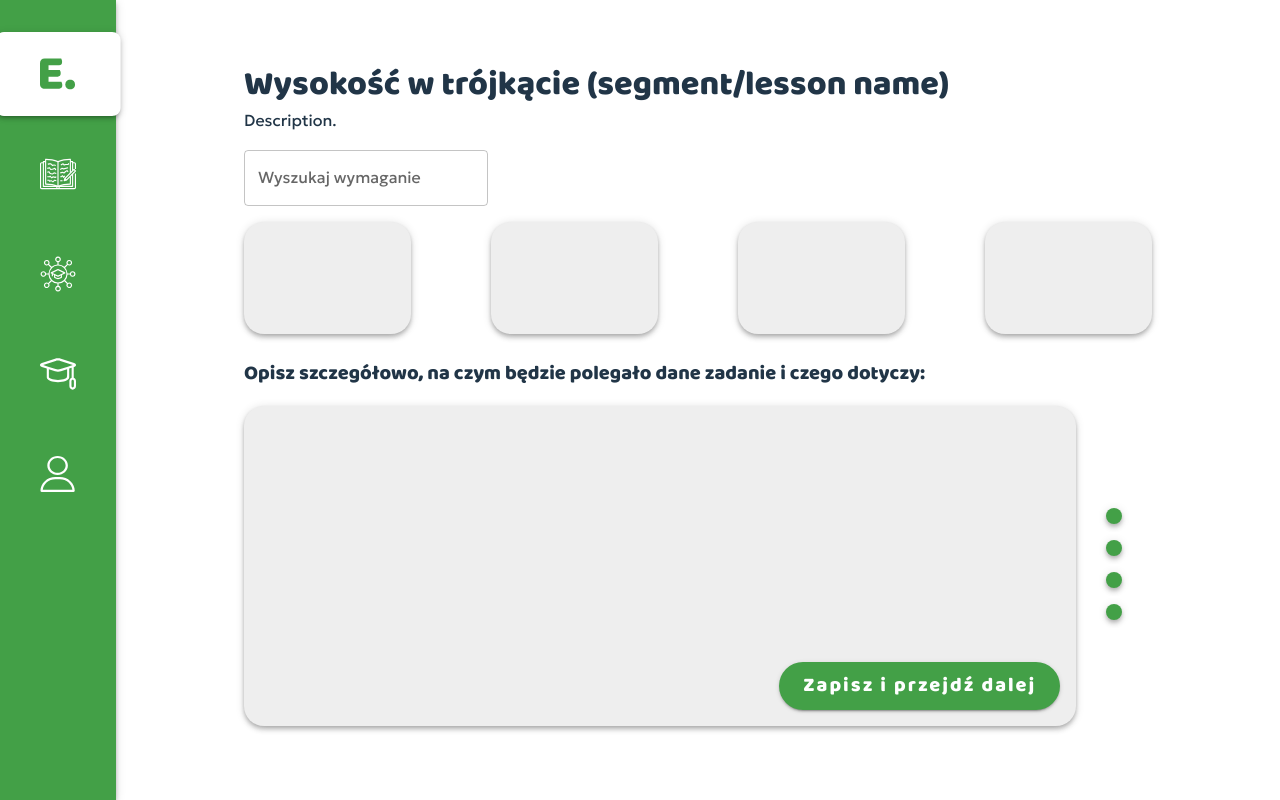
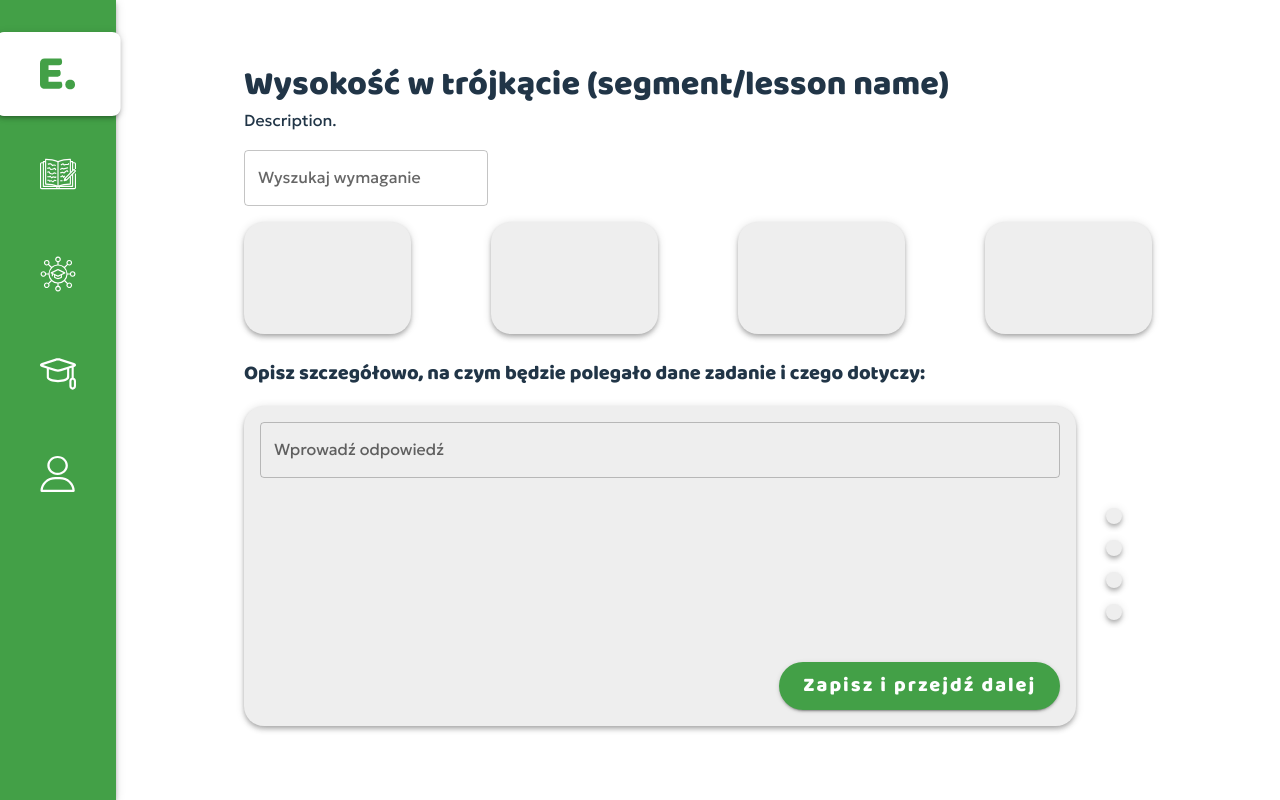
Before and after one commit to EdutieProject/edutie-frontend, a React (Vite) app in the folder edutie-frontend/: page /creation/lrd in a window 1280 px wide. Built offline with nearby package versions, Linux system fonts and the light colour scheme.

Commit message:
Buttons changing colors onclick

```diff
--- a/edutie-frontend/src/views/LRDCreationView.jsx
+++ b/edutie-frontend/src/views/LRDCreationView.jsx
@@ -3,9 +3,24 @@ import NavLayout from "./layout/NavLayout";
 import Surface from "../components/global/Surface";
 import RoundedButton from "../components/global/RoundedButton.jsx";
 import CircleButton from "../components/global/CircleButton.jsx";
+import { useState } from "react";
 
 export default function LRDCreationView() {
   const theme = useTheme();
+  const [buttonClicked, setButtonClicked] = useState("firstButton");
+  const [firstButtonColor, setFirstButtonColor] = useState(
+    theme.palette.surface
+  );
+  const [secondButtonColor, setSecondButtonColor] = useState(
+    theme.palette.surface
+  );
+  const [thirdButtonColor, setThirdButtonColor] = useState(
+    theme.palette.surface
+  );
+  const [fourthButtonColor, setFourthButtonColor] = useState(
+    theme.palette.surface
+  );
+
   return (
     <NavLayout mode="flex">
       <Typography fontFamily={"Baloo"} variant="h4">
@@ -59,6 +74,7 @@ export default function LRDCreationView() {
             <Surface sx={{ height: "10vh" }}></Surface>
           </Grid>
         </Grid>
+
         <Grid sx={{ marginBottom: theme.spacing(2) }}>
           <Typography fontFamily={"Baloo"} variant="h6">
             Opisz szczegółowo, na czym będzie polegało dane zadanie i czego
@@ -66,9 +82,17 @@ export default function LRDCreationView() {
           </Typography>
         </Grid>
         <Grid container>
-          <Grid xs item>
+          <InputSurface buttonClicked={buttonClicked}></InputSurface>
+          {/* <Grid xs item>
             <Surface>
-              <Grid item sx={{ height: "30vh" }}></Grid>
+              <Grid item sx={{ height: "30vh" }}>
+                <TextField
+                  label="Wprowadź odpowiedź"
+                  multiline
+                  fullWidth
+                  maxRows={6}
+                />
+              </Grid>
               <Grid
                 container
                 sx={{
@@ -82,7 +106,7 @@ export default function LRDCreationView() {
                 ></RoundedButton>
               </Grid>
             </Surface>
-          </Grid>
+          </Grid> */}
           <Grid
             container
             direction="column"
@@ -93,16 +117,60 @@ export default function LRDCreationView() {
             xs={1}
           >
             <Grid item sx={{ marginBottom: theme.spacing(1) }}>
-              <CircleButton size={1}></CircleButton>
+              <CircleButton
+                onClick={() => {
+                  setButtonClicked("firstButton");
+                  setSecondButtonColor(theme.palette.surface);
+                  setFirstButtonColor("");
+                  setFourthButtonColor(theme.palette.surface);
+                  setThirdButtonColor(theme.palette.surface);
+                }}
+                bgColor={firstButtonColor}
+                id="firstButton"
+                size={1}
+              ></CircleButton>
             </Grid>
             <Grid item sx={{ marginBottom: theme.spacing(1) }}>
-              <CircleButton size={1}></CircleButton>
+              <CircleButton
+                onClick={() => {
+                  setButtonClicked("secondButton");
+                  setSecondButtonColor("");
+                  setFirstButtonColor(theme.palette.surface);
+                  setFourthButtonColor(theme.palette.surface);
+                  setThirdButtonColor(theme.palette.surface);
+                }}
+                bgColor={secondButtonColor}
+                id="secondButton"
+                size={1}
+              ></CircleButton>
             </Grid>
             <Grid item sx={{ marginBottom: theme.spacing(1) }}>
-              <CircleButton size={1}></CircleButton>
+              <CircleButton
+                onClick={() => {
+                  setButtonClicked("thirdButton");
+                  setSecondButtonColor(theme.palette.surface);
+                  setFirstButtonColor(theme.palette.surface);
+                  setFourthButtonColor(theme.palette.surface);
+                  setThirdButtonColor("");
+                }}
+                bgColor={thirdButtonColor}
+                id="thirdButton"
+                size={1}
+              ></CircleButton>
             </Grid>
             <Grid item sx={{ marginBottom: theme.spacing(1) }}>
-              <CircleButton size={1}></CircleButton>
+              <CircleButton
+                onClick={() => {
+                  setButtonClicked("fourthButton");
+                  setSecondButtonColor(theme.palette.surface);
+                  setFirstButtonColor(theme.palette.surface);
+                  setFourthButtonColor("");
+                  setThirdButtonColor(theme.palette.surface);
+                }}
+                bgColor={fourthButtonColor}
+                id="fourthButton"
+                size={1}
+              ></CircleButton>
             </Grid>
           </Grid>
         </Grid>
@@ -110,3 +178,34 @@ export default function LRDCreationView() {
     </NavLayout>
   );
 }
+
+const InputSurface = ({ buttonClicked }) => {
+  const theme = useTheme();
+  console.log(buttonClicked);
+  return (
+    <Grid xs item>
+      <Surface>
+        <Grid item sx={{ height: "30vh" }}>
+          <TextField
+            label="Wprowadź odpowiedź"
+            multiline
+            fullWidth
+            maxRows={6}
+          />
+        </Grid>
+        <Grid
+          container
+          sx={{
+            justifyContent: "flex-end",
+            alignItems: "center",
+          }}
+        >
+          <RoundedButton
+            label={"Zapisz i przejdź dalej"}
+            active={true}
+          ></RoundedButton>
+        </Grid>
+      </Surface>
+    </Grid>
+  );
+};
```
